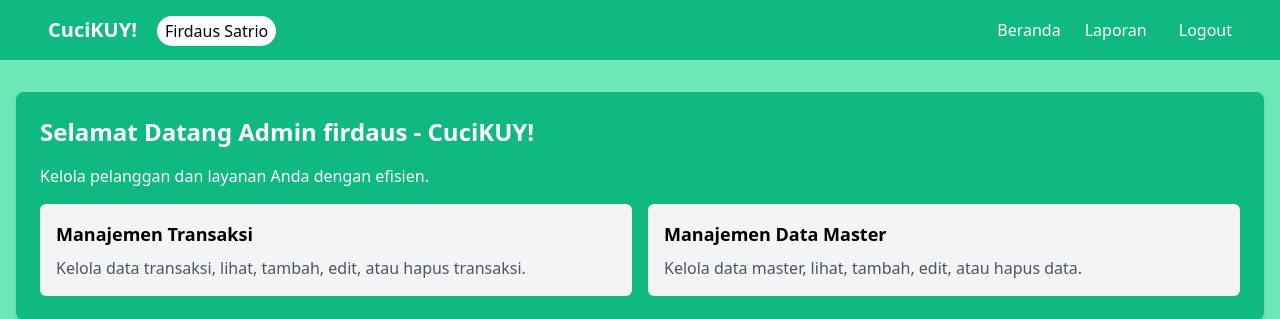
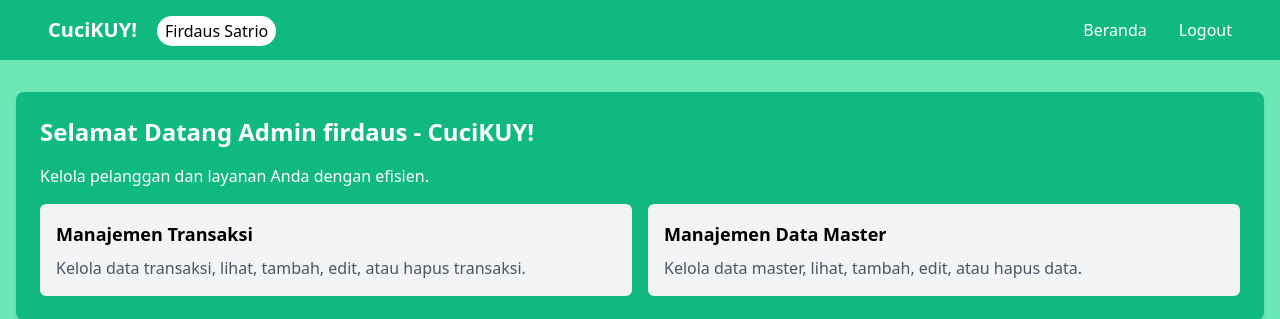
Before and after one commit to firdausuntirta/CuciKuy, a Django app: page / in a window 1280 px wide. Shown: the top 319 px of the page. Run offline with Django 5.2, Linux system fonts and the light colour scheme; a user stored in the database is signed in; data comes from the database, SQL or seed files in the repository.

Commit message:
Update nav.html

```diff
--- a/cucikendaraan/templates/nav.html
+++ b/cucikendaraan/templates/nav.html
@@ -26,13 +26,6 @@
           </li>
           <li>
             <a
-              href="#"
-              class="text-white hover:text-gray-200 transition duration-300"
-              >Laporan</a
-            >
-          </li>
-          <li>
-            <a
               href="{% url 'logout' %}"
               class="text-white hover:text-gray-200 ml-2 transition duration-300"
               >Logout</a
```
